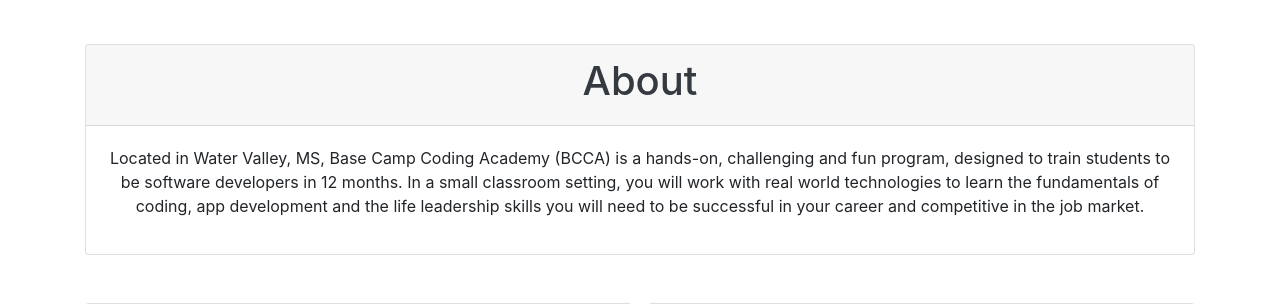
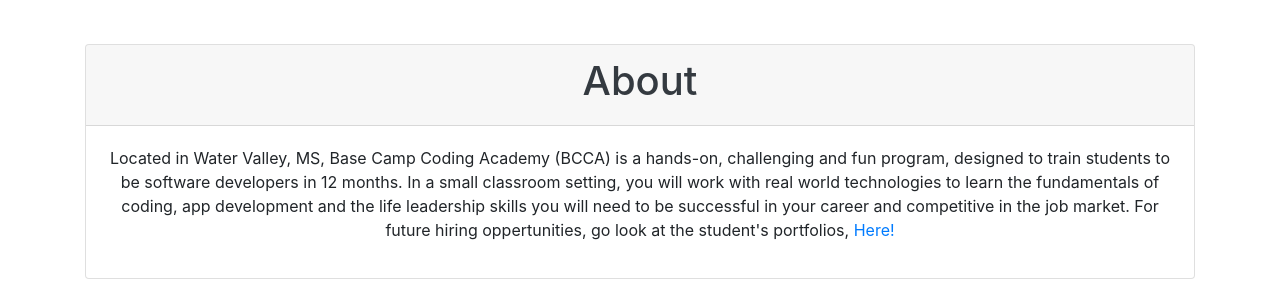
Before and after one commit to Dannyp123/Base-Camp-Job-Search, a Django app: page / in a window 1280 px wide. Shown: the part 192-496 px from the top of the page. Run offline with Django 3.2, Linux system fonts and the light colour scheme; some libraries are stand-ins or nearby versions.

Commit message:
added  images to the landing page

```diff
--- a/app/templates/landing.html
+++ b/app/templates/landing.html
@@ -26,41 +26,49 @@
 </nav>
 <div id="headerBkgImg" class="fill">
     <span class="center-spacer"></span>
-    <img id="headerImg" src="/static/images/header-logo.png">
+    <img id="headerImg" src="/static/images/header-logo.png" />
 </div>
 <div class="container">
+
     <div class="card my-5">
         <div class="card-header">
             <h1 class="text-dark text-center">About</h1>
         </div>
         <div class="card-body">
             <p class="text-center">
-                Located in Water Valley, MS, Base Camp Coding Academy (BCCA) is a hands-on, challenging and fun
-                program, designed to train students to be software developers in 12 months.
-
-                In a small classroom setting, you will work with real world technologies to learn the fundamentals of
-                coding, app development and the life leadership skills you will need to be successful in your career
-                and competitive in the job market.
+                Located in Water Valley, MS, Base Camp Coding Academy (BCCA) is a
+                hands-on, challenging and fun program, designed to train students to be
+                software developers in 12 months. In a small classroom setting, you will
+                work with real world technologies to learn the fundamentals of coding,
+                app development and the life leadership skills you will need to be
+                successful in your career and competitive in the job market. For future hiring oppertunities, go look
+                at
+                the student's portfolios,
+                <span><a href="{% url 'students' %}">Here!</a></span>
             </p>
         </div>
     </div>
 </div>
-<div id="jobBox" class="container">
-    <div class="container card mr-3 mb-3">
+<div class="container">
+    <div class="container my-4">
+        <img class="col-sm-6 col-md-12 col-lg-12" src="/static/images/bcca-landing.jpg" alt="img">
+    </div>
+</div>
+<div id="jobBox" class="container mb-3">
+    <div class="container attention card mr-3 mb-3">
         <div class="card-body">
             <div class="mb-4">
-                <h3>Want to check out future jobs?</h3>
+                <h3 class="text-center">Want to check out future jobs?</h3>
             </div>
             <div class="d-flex justify-content-center">
-                <a href="{% url 'jobs' %}" type="button" class="btn btn-success">Click
-                    Here</a>
+                <a href="{% url 'jobs' %}" type="button" class="btn btn-success">Click Here</a>
             </div>
         </div>
     </div>
-    <div class="container card mb-3">
+    <div class="container attention card mb-3">
         <div class="card-body">
             <div class="mb-4">
-                <h3>Want to add a new job?</h3>
+                <h3 class="text-center">Want to add a new job?</h3>
             </div>
 
             <div class="d-flex justify-content-center">
@@ -69,4 +77,5 @@
         </div>
     </div>
 </div>
+
 {% endblock body %}
```
Also changed, not shown: 1 other file.
